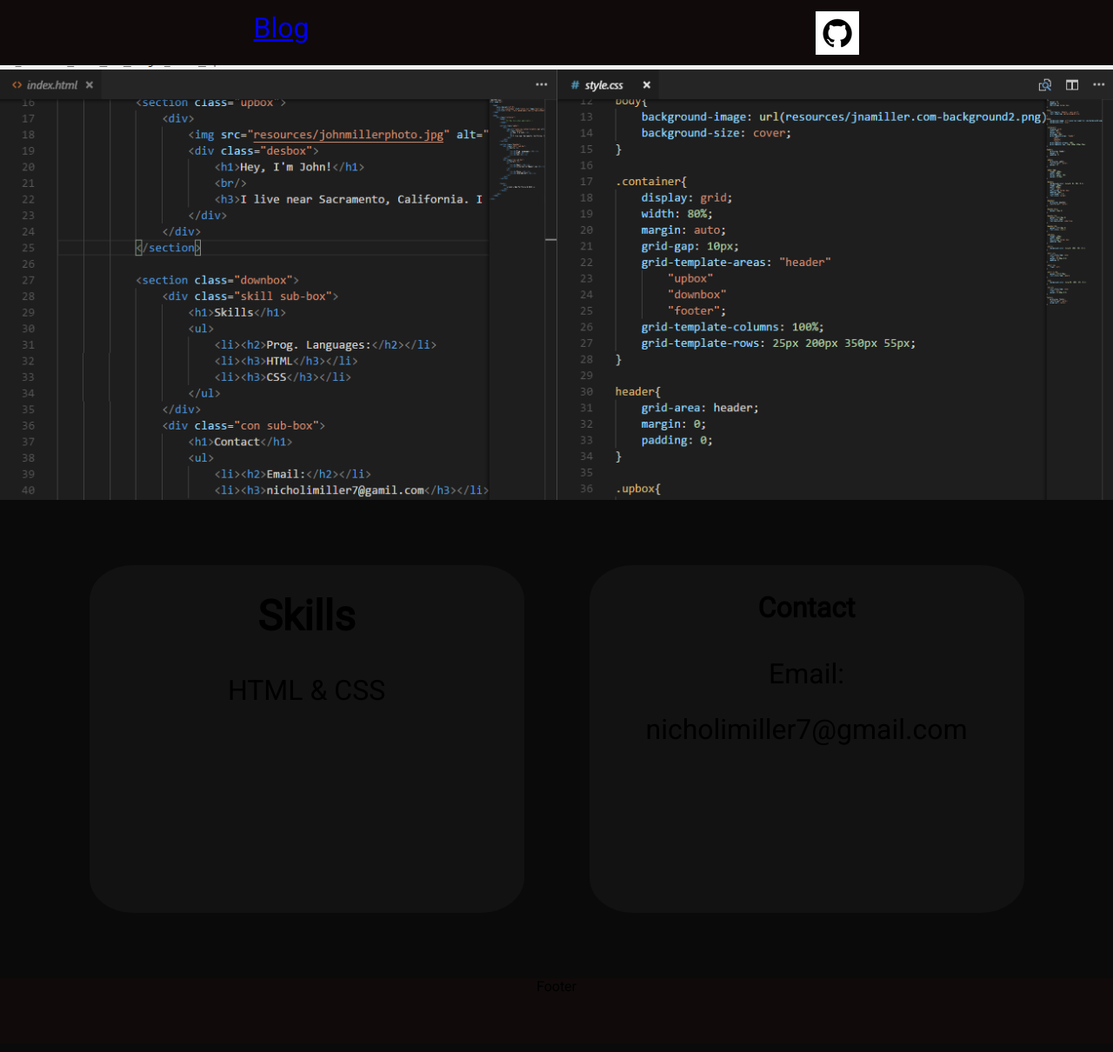
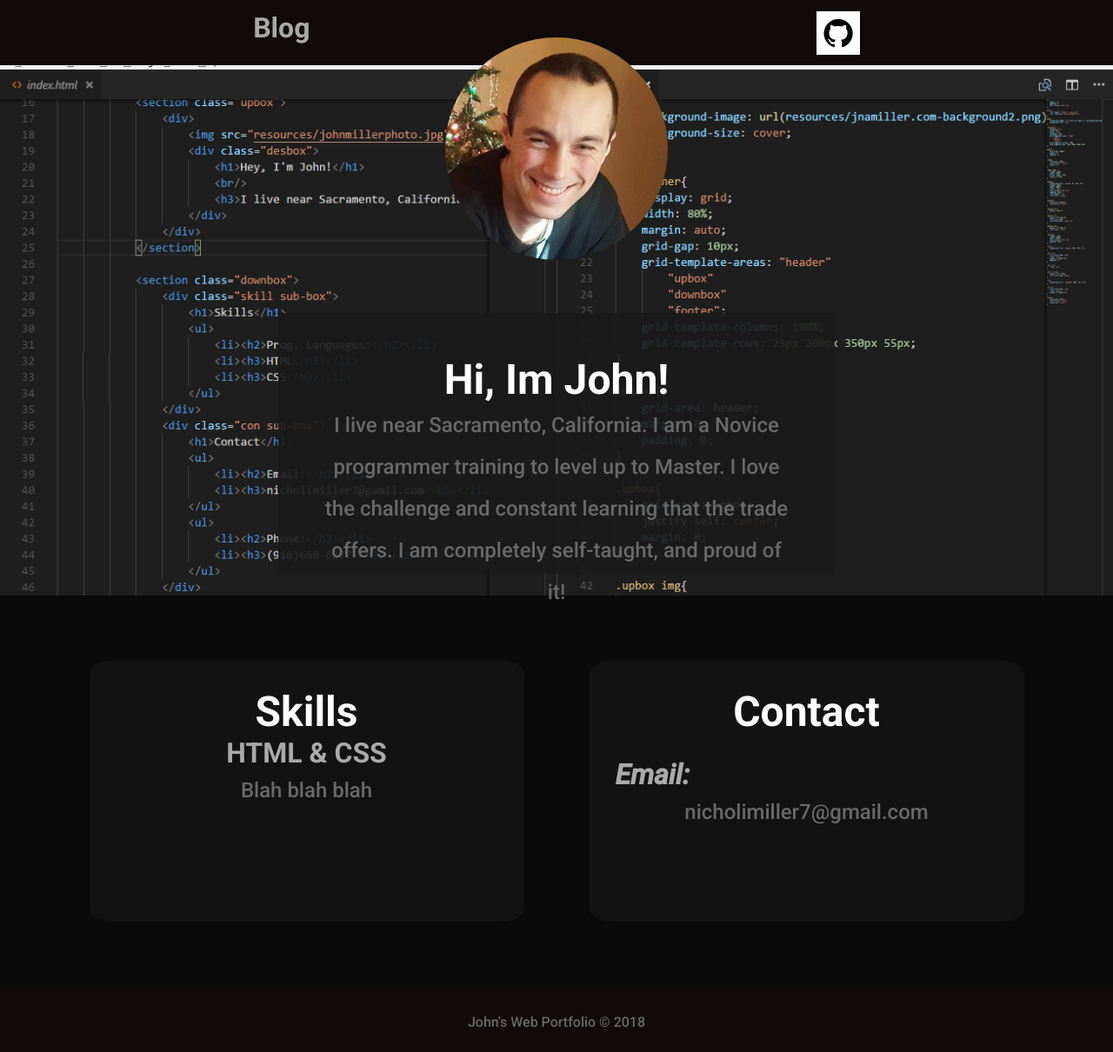
Before and after one commit to jnam1991/jnamiller.com, a plain HTML site: page index.html in a window 1280 px wide. Shown: the whole page at 87% size. Drawn offline with Linux system fonts and the light colour scheme.

Commit message:
added photo; added about; cleaned up code

```diff
--- a/index.html
+++ b/index.html
@@ -4,7 +4,7 @@
     <head>
         <meta charset="utf-8">
         <link rel="stylesheet" href="style.css" type="text/css">
-        <link href="https://fonts.googleapis.com/css?family=Roboto:400,400i" rel="stylesheet">
+        <link href="https://fonts.googleapis.com/css?family=Roboto:500,500i,700" rel="stylesheet">
         <title>John's Web Portfolio</title>
     </head>
 
@@ -13,7 +13,7 @@
         <header>
             <nav>
                 <ul>
-                    <li class="blog"><a href="https://www.jnamiller.com/blog/">Blog</a></li>
+                    <li><a href="https://www.jnamiller.com/blog/"><h2>Blog</h2></a></li>
                     <li><a href="https://github.com/jnam1991"><img src="resources/github-icon.png"></a></li>
                 </ul>
             </nav>
@@ -21,22 +21,28 @@
 
         <main>
 
+            <img src="resources/johnmillerphoto.jpg">
+            <div class="about-box">
+            <h1>Hi, Im John!</h1>
+            <p>I live near Sacramento, California. I am a Novice programmer training to level up to Master. I love the challenge and constant learning that the trade offers. I am completely self-taught, and proud of it!</p>
+            </div>
         </main>
 
         <section class="nested-grid">
             <div class="skills box">
                 <h1>Skills</h1>
-                <p>HTML & CSS</p>
+                <h2>HTML & CSS</h2>
+                <p>Blah blah blah</p>
             </div>
 
             <div class="contact box">
                 <h1>Contact</h1>
-                <p>Email: nicholimiller7@gmail.com</p>
+                <h2><i>Email:</i></h2><p>nicholimiller7@gmail.com</p>
             </div>
         </section>
 
         <footer>
-            Footer
+            <p>John's Web Portfolio &copy 2018</p>
         </footer>
 
     </body>
--- a/style.css
+++ b/style.css
@@ -16,6 +16,22 @@ html {
 body {
     text-align: center;
     background: hsl(0, 0%, 4%);
+}
+
+h1 {
+    color: white;
+    font-size: 3rem;
+}
+
+h2 {
+    color: darkgray;
+    font-size: 2rem;
+}
+
+p {
+    color: dimgray;
+    line-height: 2;
+    font-size: 1.5rem;
 }
 
 .grid {
@@ -37,6 +53,10 @@ header {
     background: var(--header-footer-banner);
 }
 
+header a{
+    text-decoration: none;
+}
+
 nav ul {
     display: flex;
     height: 75px;
@@ -54,8 +74,24 @@ nav li {
 main {
     grid-area: main;
     background-image: url(resources/jnamiller.com-background4.png);
-    height: 500px;
+    height: auto;
     background-size: cover;
+}
+
+main img{
+    border-radius: 50%;
+    height: 16rem;
+    width: 16rem;
+    position: relative;
+    top: -2rem;
+}
+
+.about-box {
+    height: 300px;
+    width: 50%;
+    margin: 25px auto;
+    padding: 3rem;
+    background-color: hsla(0, 0%, 10%, 0.9);
 }
 
 section {
@@ -73,46 +109,36 @@ section {
 }
 
 .box {
-    height: 400px;
+    height: 300px;
     width: 500px;
     background: hsl(0, 0%, 7%);
-    border-radius: 10%;
+    border-radius: 5%;
     justify-self: center;
     padding: 30px;
 }
 
-.skills {
+.skills{
     grid-area: skills;
-}
-
-.skills .contact, p {
-    margin-top: 25px;
-    font-size: 2rem;
-    line-height: 2;
-}
-
-.blog {
-    font-size: 2rem;
+    justify-self: right;
 }
 
 .contact{
     grid-area: contact;
-}
-
-.skills{
-    justify-self: right;
-}
-
-.contact{
     justify-self: left;
 }
 
-.skills, .contact h1 {
-    font-size: 2rem;
+.contact h2 {
+    text-align: left;
+    margin-top: 25px;
 }
 
 footer {
     grid-area: footer;
     height: 75px;
     background: var(--header-footer-banner);
+    padding: 25px;
 }
+
+footer p {
+    font-size: 1rem;
+}
```
